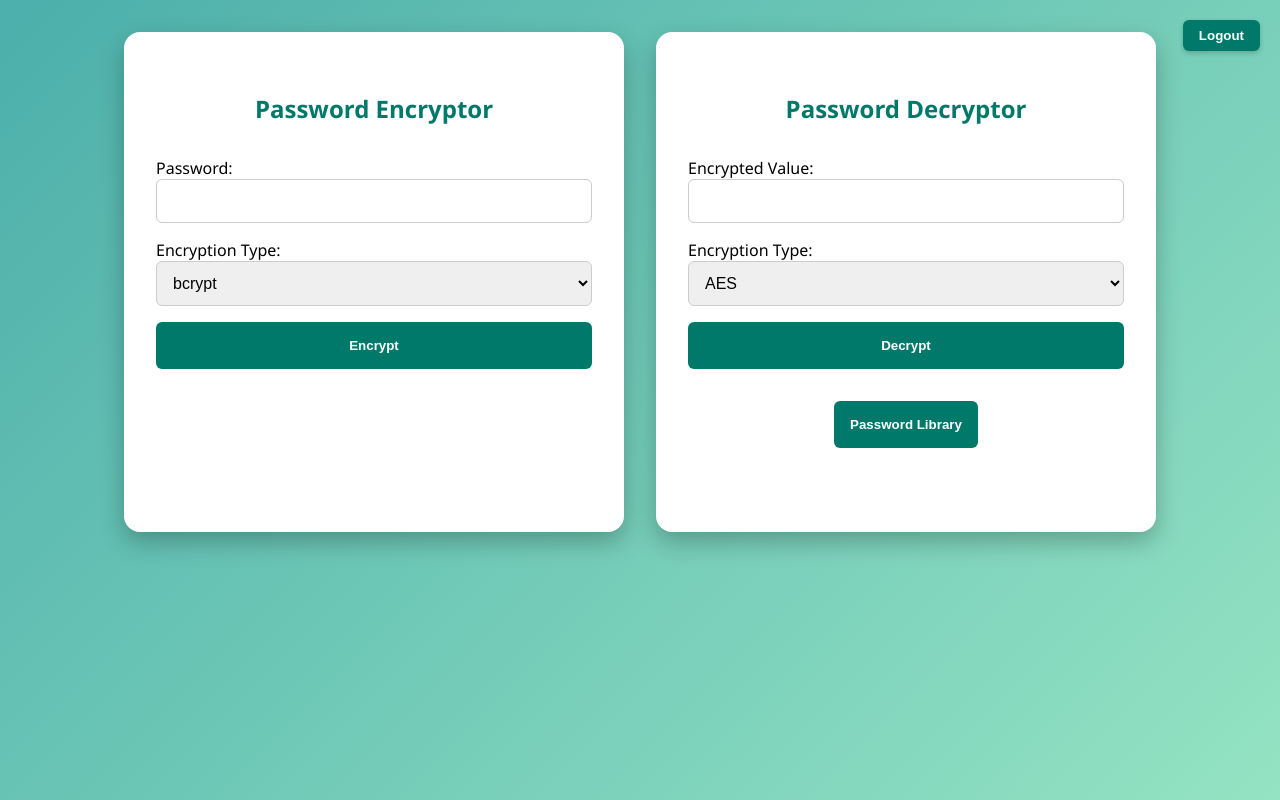
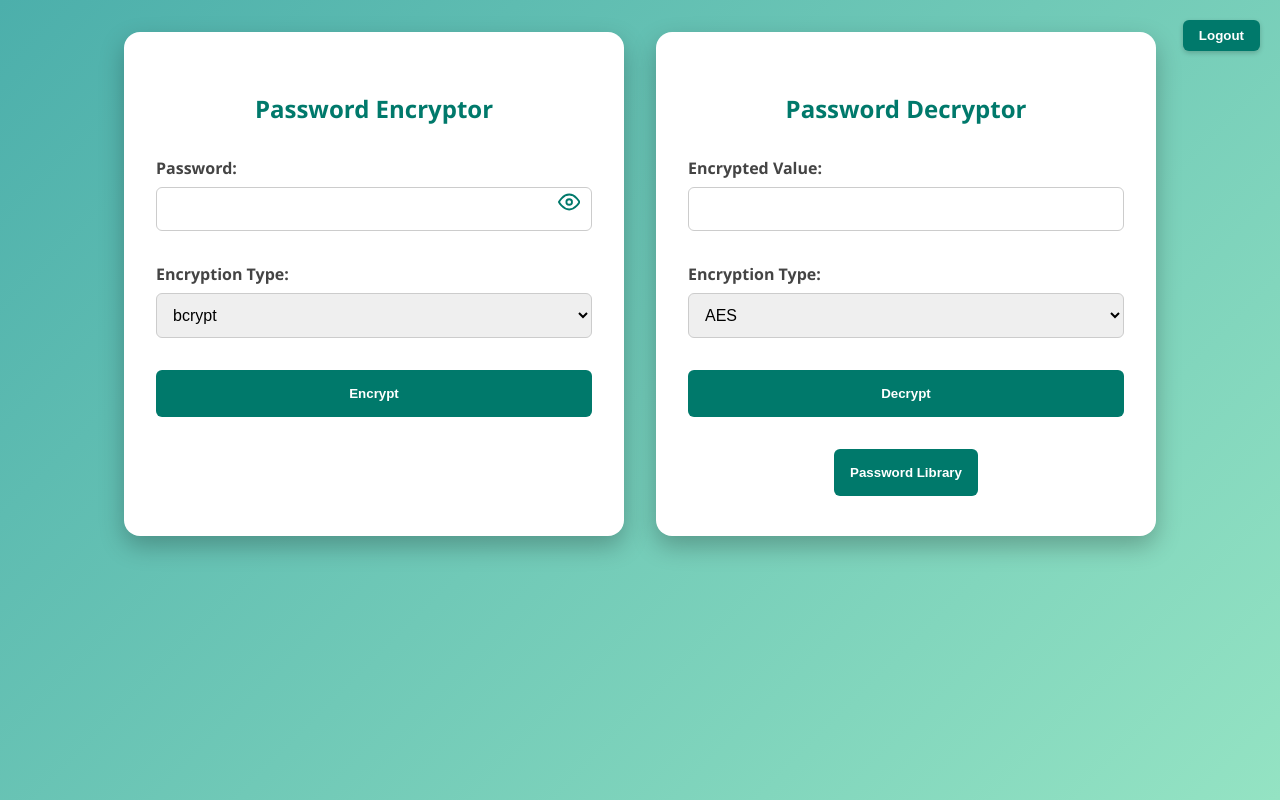
Before and after one commit to package-pulse-admin/password-generator-tool, a React (Create React App) app: page /encrypt in a window 1280 px wide. Built offline with nearby package versions, Linux system fonts and the light colour scheme.

Commit message:
add styling configuration

```diff
--- a/package.json
+++ b/package.json
@@ -9,6 +9,7 @@
     "cra-template": "1.3.0",
     "react": "^19.1.0",
     "react-dom": "^19.1.0",
+    "react-icons": "^5.5.0",
     "react-router-dom": "^7.5.1",
     "react-scripts": "5.0.1"
   },
--- a/src/components/PasswordEncryptor.css
+++ b/src/components/PasswordEncryptor.css
@@ -16,6 +16,21 @@
   justify-content: center;
   max-width: 1100px;
   width: 100%;
+}
+
+.encryptor-form label {
+  display: flex;
+  flex-direction: column;
+  font-weight: 600;
+  color: #444;
+  margin-bottom: 1rem;
+  font-size: 1rem;
+}
+
+.encryptor-form input:focus,
+.encryptor-form select:focus {
+  border-color: #00796b;
+  outline: none;
 }
 
 .encryptor-form {
@@ -39,12 +54,43 @@
 
 .encryptor-form input,
 .encryptor-form select {
+  margin-top: 0.5rem;
   padding: 0.75rem;
   border-radius: 6px;
   border: 1px solid #ccc;
   font-size: 1rem;
   width: 100%;
   box-sizing: border-box;
+}
+
+.password-input-container {
+  position: relative;
+  width: 100%;
+}
+
+.password-input-container input {
+  width: 100%;
+  padding-right: 2.5rem;
+  padding-left: 0.75rem;
+  padding-top: 0.75rem;
+  padding-bottom: 0.75rem;
+  font-size: 1rem;
+  box-sizing: border-box;
+}
+
+.toggle-password svg {
+  font-size: 1.4rem;
+}
+
+.toggle-password {
+  position: absolute;
+  top: 50%;
+  right: 0.75rem;
+  transform: translateY(-50%);
+  cursor: pointer;
+  font-size: 1.3rem;
+  color: #00796b;
+  user-select: none;
 }
 
 .encryptor-form button {
--- a/src/components/PasswordEncryptor.js
+++ b/src/components/PasswordEncryptor.js
@@ -1,5 +1,6 @@
 import React, { useState } from 'react';
 import './PasswordEncryptor.css';
+import { FiEye, FiEyeOff } from 'react-icons/fi';
 
 function PasswordEncryptor() {
   const [password, setPassword] = useState('');
@@ -11,6 +12,7 @@ function PasswordEncryptor() {
   const [encryptedInput, setEncryptedInput] = useState('');
   const [decryptedOutput, setDecryptedOutput] = useState('');
   const [decryptError, setDecryptError] = useState(null);
+  const [showPassword, setShowPassword] = useState(false);
 
   const username = localStorage.getItem('username');
 
@@ -96,12 +98,17 @@ function PasswordEncryptor() {
 
           <label>
             Password:
-            <input
-              type="password"
-              value={password}
-              onChange={(e) => setPassword(e.target.value)}
-              required
-            />
+            <div className="password-input-container">
+              <input
+                type={showPassword ? "text" : "password"}
+                value={password}
+                onChange={(e) => setPassword(e.target.value)}
+                required
+              />
+              <span className="toggle-password" onClick={() => setShowPassword(!showPassword)}>
+                {showPassword ? <FiEyeOff /> : <FiEye />}
+              </span>
+            </div>
           </label>
 
           <label>
--- a/src/components/PasswordGenerator.css
+++ b/src/components/PasswordGenerator.css
@@ -168,6 +168,7 @@ button:hover {
 .password-text {
   font-weight: 600;
   font-size: 1rem;
+  max-width: 60%;
 }
 
 .save-button {
```
Also changed, not shown: 1 other file (tests, documents, lock files or other folders).
